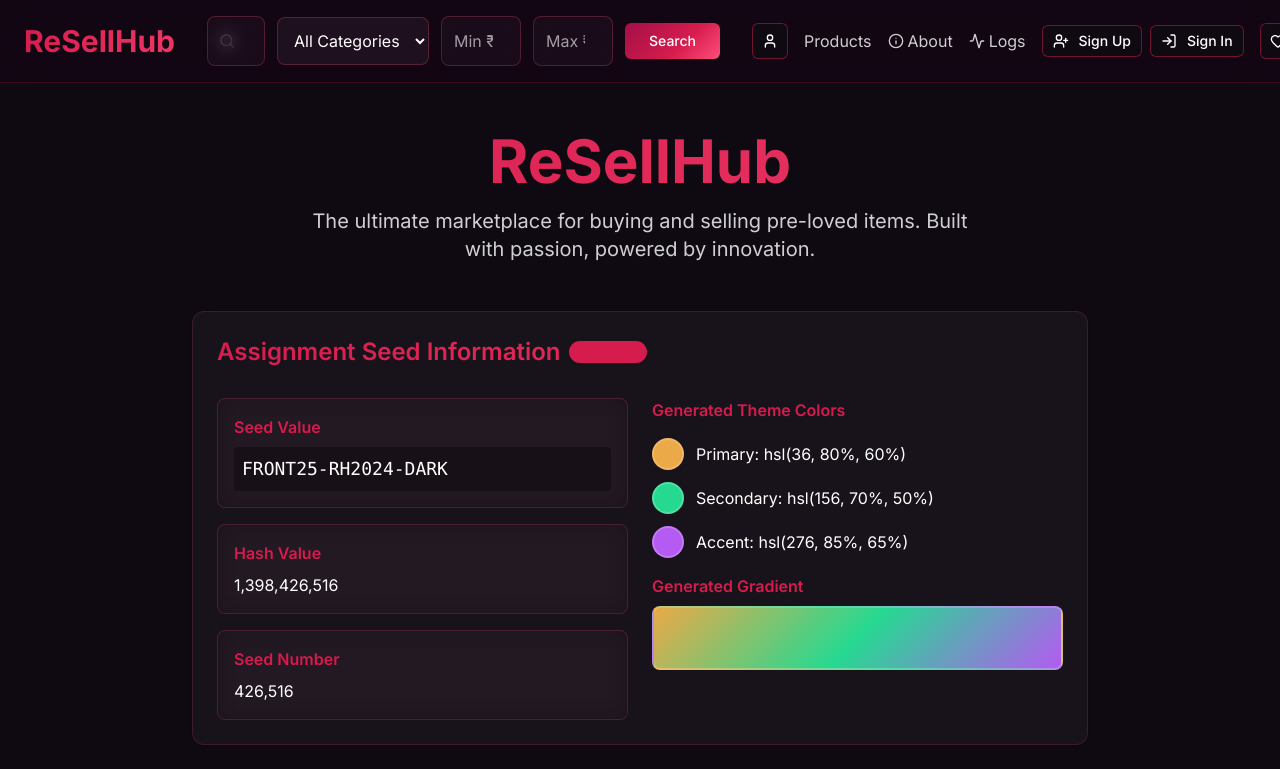
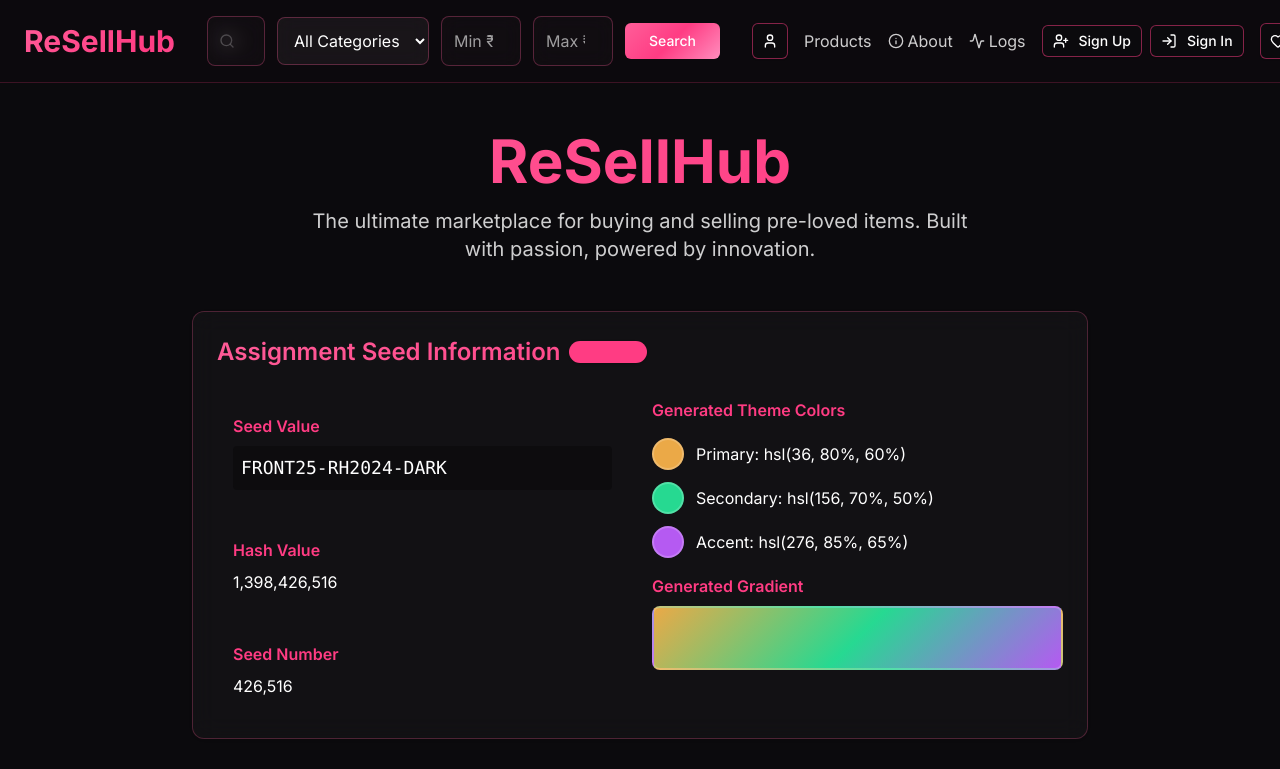
Before and after one commit to Marcella2706/task2_GeekHaven, a Next.js app in the folder frontend/: page /about in a window 1280 px wide. Shown: the top 769 px of the page. Built offline with nearby package versions, Linux system fonts and the light colour scheme.

Commit message:
fix: card-page-enhanced

```diff
--- a/frontend/src/app/globals.css
+++ b/frontend/src/app/globals.css
@@ -9,6 +9,7 @@
   --radius-md: calc(var(--radius) - 2px);
   --radius-lg: var(--radius);
   --radius-xl: calc(var(--radius) + 4px);
+
   --color-background: var(--background);
   --color-foreground: var(--foreground);
   --color-card: var(--card);
@@ -25,31 +26,37 @@
   --color-input: var(--input);
   --color-ring: var(--ring);
 
-  --gradient-primary: linear-gradient(135deg, #a30f46 0%, #d61c4e 60%, #ff4f7a 100%);
-  --gradient-secondary: linear-gradient(135deg, #2b0b23 0%, #7a1c4d 70%, #ff4f7a 100%);
+  --gradient-primary: linear-gradient(135deg, #ff5e99 0%, #ff3c83 50%, #ff8dbd 100%);
+  --gradient-secondary: linear-gradient(135deg, #1a1a1a 0%, #2a0e1f 60%, #ff3c83 100%);
 
-  --shadow-glow: 0 0 10px rgba(255, 79, 122, 0.25);
-  --shadow-glow-strong: 0 0 18px rgba(255, 79, 122, 0.35);
+  --shadow-glow: 0 0 12px rgba(255, 92, 153, 0.35);
+  --shadow-glow-strong: 0 0 24px rgba(255, 92, 153, 0.5);
 }
 
 :root {
   --radius: 0.5rem;
 
-  --background: #0f0a12;
-  --foreground: #f9fafb;
-  --card: rgba(255, 255, 255, 0.04);
-  --card-foreground: #f9fafb;
-  --primary: #d61c4e;
+  --background: #0b0a0d;
+  --foreground: #ffffff;
+
+  --card: rgba(255, 255, 255, 0.03);
+  --card-foreground: #ffffff;
+
+  --primary: #ff3c83;
   --primary-foreground: #fff;
-  --secondary: rgba(255, 79, 122, 0.15);
-  --secondary-foreground: #f9fafb;
+
+  --secondary: rgba(255, 92, 153, 0.1);
+  --secondary-foreground: #ffffff;
+
   --muted: rgba(255, 255, 255, 0.06);
   --muted-foreground: #d1d5db;
-  --accent: rgba(255, 79, 122, 0.1);
+
+  --accent: rgba(255, 92, 153, 0.1);
   --accent-foreground: #fff;
-  --border: rgba(255, 79, 122, 0.2);
-  --input: rgba(255, 255, 255, 0.08);
-  --ring: #ff4f7a;
+
+  --border: rgba(255, 92, 153, 0.25);
+  --input: rgba(255, 255, 255, 0.05);
+  --ring: #ff5e99;
 }
 
 @layer base {
@@ -72,34 +79,34 @@
   }
 
   ::-webkit-scrollbar-track {
-    background: rgba(255, 79, 122, 0.08);
+    background: transparent;
+  }
+
+  ::-webkit-scrollbar-thumb {
+    background: #ff3c83;
     border-radius: 3px;
   }
 
-  ::-webkit-scrollbar-thumb {
-    background: #d61c4e;
-    border-radius: 3px;
+  .card-gradient {
+    background: rgba(255, 255, 255, 0.02);
+    backdrop-filter: blur(12px);
+    border: 1px solid rgba(255, 92, 153, 0.25);
+    transition: all 0.3s ease;
   }
 
-  .glass {
-    backdrop-filter: blur(8px);
+  .card-gradient:hover {
     background: rgba(255, 255, 255, 0.05);
-    border: 1px solid rgba(255, 255, 255, 0.1);
-  }
-
-  .glass-dark {
-    backdrop-filter: blur(12px);
-    background: rgba(40, 15, 30, 0.2);
-    border: 1px solid rgba(255, 79, 122, 0.2);
+    border-color: rgba(255, 92, 153, 0.5);
+    box-shadow: var(--shadow-glow);
   }
 
   .gradient-text {
-    background: linear-gradient(90deg, #d61c4e, #ff4f7a);
+    background: var(--gradient-primary);
     background-clip: text;
     -webkit-background-clip: text;
     -webkit-text-fill-color: transparent;
     background-size: 200% 100%;
-    animation: gradient-shift 6s ease-in-out infinite;
+    animation: gradient-shift 5s ease-in-out infinite;
   }
 
   @keyframes gradient-shift {
@@ -111,53 +118,48 @@
     }
   }
 
-  .card-gradient {
-    background: rgba(255, 255, 255, 0.03);
-    backdrop-filter: blur(12px);
-    border: 1px solid rgba(255, 79, 122, 0.15);
-    transition: border-color 0.3s ease;
-  }
-
-  .card-gradient:hover {
-    border: 1px solid rgba(255, 79, 122, 0.35);
-    box-shadow: var(--shadow-glow);
-  }
-
   .btn-gradient {
     background: var(--gradient-primary);
     color: white;
     border: none;
+    transition: all 0.25s ease;
+  }
+
+  .btn-gradient:hover {
+    background: var(--gradient-primary);
+    box-shadow: var(--shadow-glow-strong);
+    transform: translateY(-1px) scale(1.03);
+  }
+
+  .btn-gradient:active {
+    transform: translateY(0) scale(0.98);
+  }
+
+  .input-gradient {
+    background: rgba(255, 255, 255, 0.02);
+    border: 1px solid rgba(255, 92, 153, 0.3);
+    backdrop-filter: blur(10px);
+    color: white;
     transition: all 0.2s ease;
   }
 
-  .btn-gradient:hover {
-    box-shadow: var(--shadow-glow);
-    transform: translateY(-1px);
-  }
-
-  .btn-gradient:active {
-    transform: translateY(0);
-  }
-
-  .navbar-glass {
-    backdrop-filter: blur(15px);
-    background: rgba(20, 5, 20, 0.8);
-    border-bottom: 1px solid rgba(255, 79, 122, 0.2);
-  }
-
-  .input-gradient {
-    background: rgba(255, 255, 255, 0.03);
-    border: 1px solid rgba(255, 79, 122, 0.25);
-    backdrop-filter: blur(8px);
-    color: white;
-  }
-
   .input-gradient:focus {
-    border: 1px solid rgba(255, 79, 122, 0.5);
-    box-shadow: 0 0 0 3px rgba(255, 79, 122, 0.15);
+    border: 1px solid rgba(255, 92, 153, 0.6);
+    box-shadow: 0 0 0 3px rgba(255, 92, 153, 0.2);
   }
 
   .input-gradient::placeholder {
     color: rgba(255, 255, 255, 0.5);
   }
+
+  .navbar-glass {
+    backdrop-filter: blur(14px);
+    background: rgba(15, 10, 15, 0.5);
+    border-bottom: 1px solid rgba(255, 92, 153, 0.3);
+    transition: background 0.3s ease;
+  }
+
+  .navbar-glass:hover {
+    background: rgba(15, 10, 15, 0.65);
+  }
 }
```
Also changed, not shown: frontend/src/app/cart/page.tsx (+208 -27 lines).
